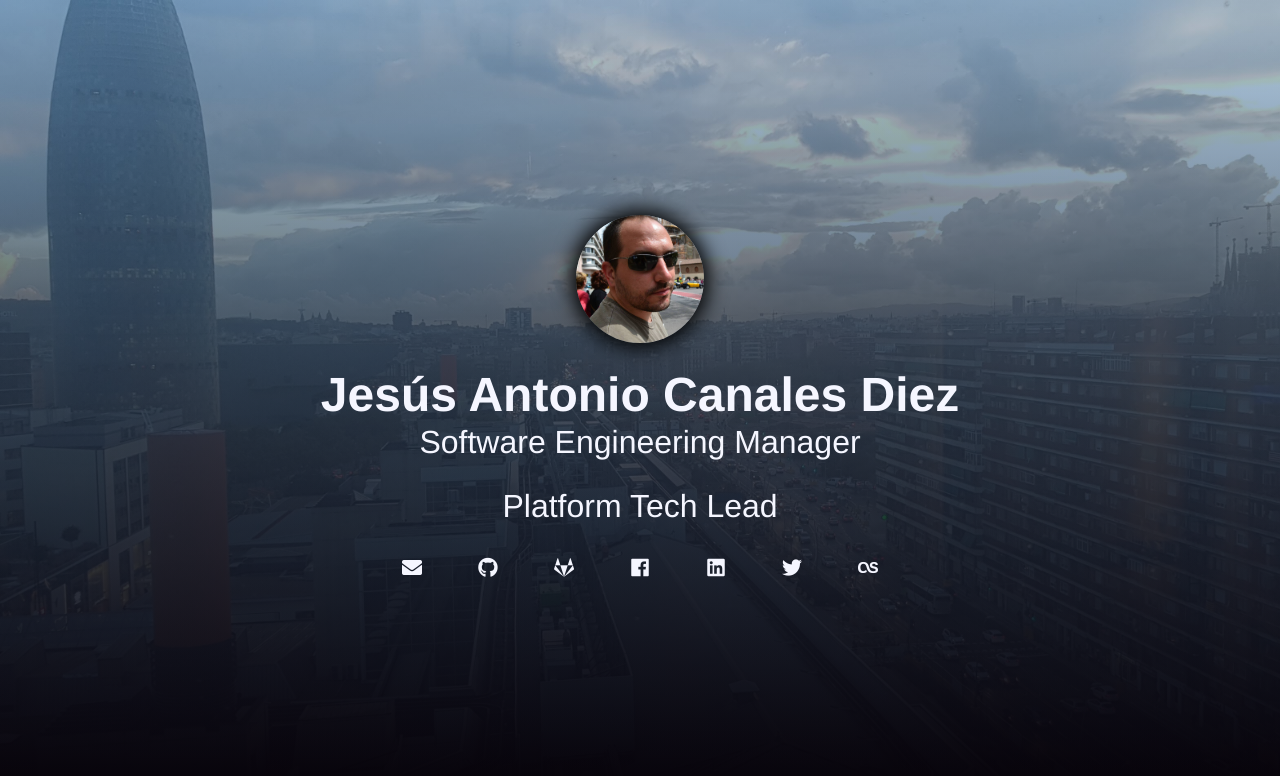
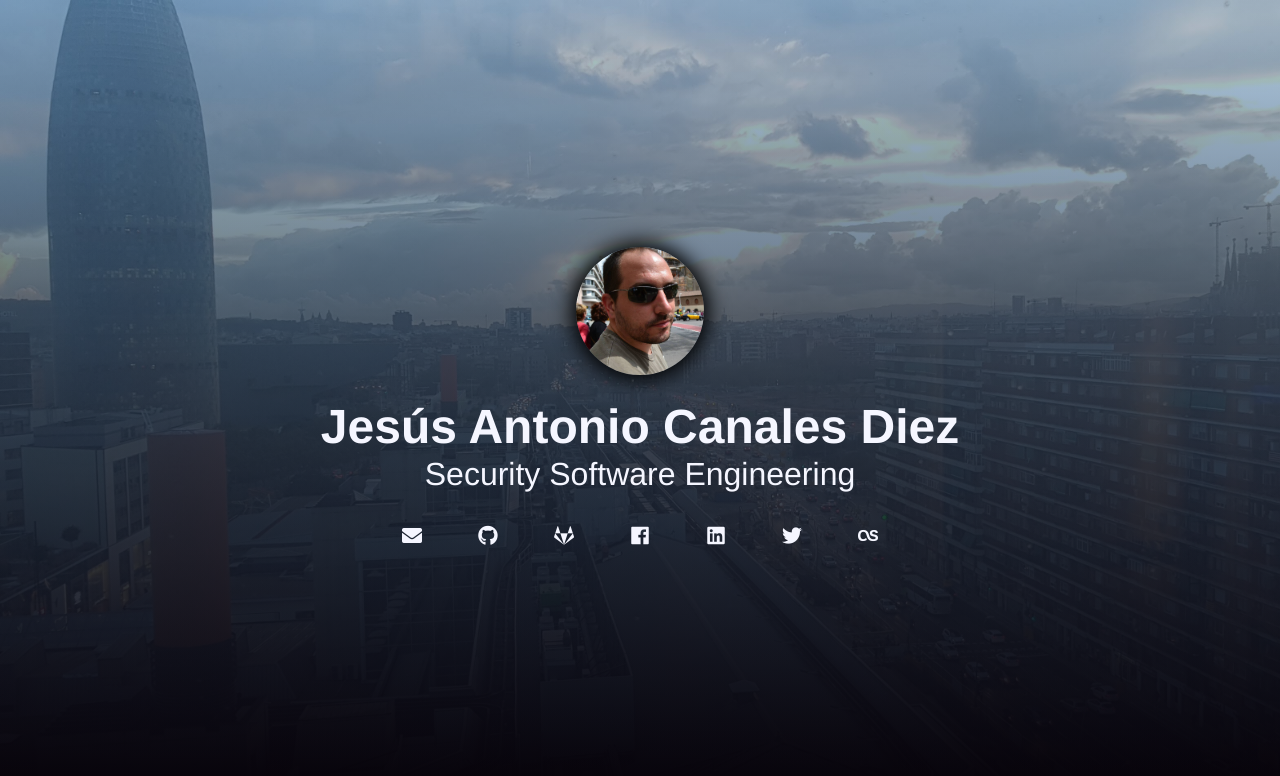
Before and after one commit to jacanales/vuejs-personal-webpage, a Vue app: page / in a window 1280 px wide. Shown: the top 776 px of the page. Built offline with nearby package versions, Linux system fonts and the light colour scheme.

Commit message:
feat: change role

```diff
--- a/src/components/jacd/header.vue
+++ b/src/components/jacd/header.vue
@@ -70,8 +70,7 @@ export default {
           <img class="is-rounded" src="@/assets/images/profile.jpg" />
         </figure>
         <h1 class="title is-1">Jesús Antonio Canales Diez</h1>
-        <h2 class="subtitle is-3">Software Engineering Manager</h2>
-        <h2 class="subtitle is-3">Platform Tech Lead</h2>
+        <h2 class="subtitle is-3">Security Software Engineering</h2>
         <nav class="tabs centered">
           <div class="columns is-variable is-mobile is-multiline social-list">
             <div class="column" v-for="source in contact" :key="source.name">
```
